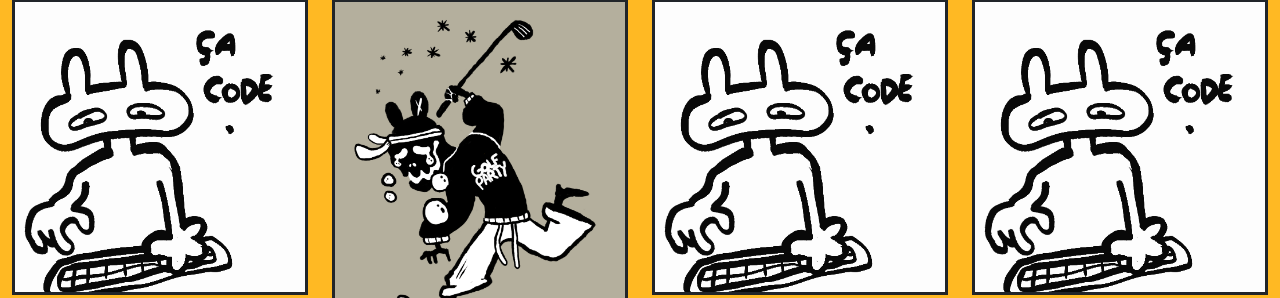
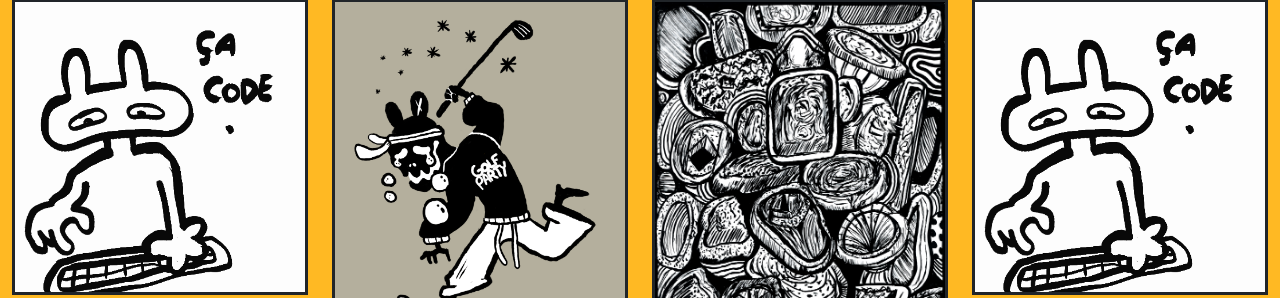
Before and after one commit to mentaloooo/zoomzoom, a plain HTML site: page index.html in a window 1280 px wide. Shown: the part 278-576 px from the top of the page. Drawn offline with nearby package versions, Linux system fonts and the light colour scheme; some packages are replaced by stand-ins of ours; a script that the page names is missing.

Commit message:
formes added

```diff
--- a/index.html
+++ b/index.html
@@ -69,8 +69,8 @@
                      <p class="img-title">golf party</p>
                   </a>
                   <!--item3-->
-                  <a href="./src/wip.gif" class="col-sm-6 col-md-6 col-xl-3 col-lg-3" data-toggle="lightbox">
-                     <img src="./src/wip.gif" class="border-3 border border-dark img-fluid">
+                  <a href="./src/formes.jpg" class="col-sm-6 col-md-6 col-xl-3 col-lg-3" data-toggle="lightbox">
+                     <img src="./src/formes.jpg" class="border-3 border border-dark img-fluid">
                      <p class="img-title">work in progress</p>
                   </a>
                   <!--item4-->
```
Also changed, not shown: src/formes.jpg (added).
